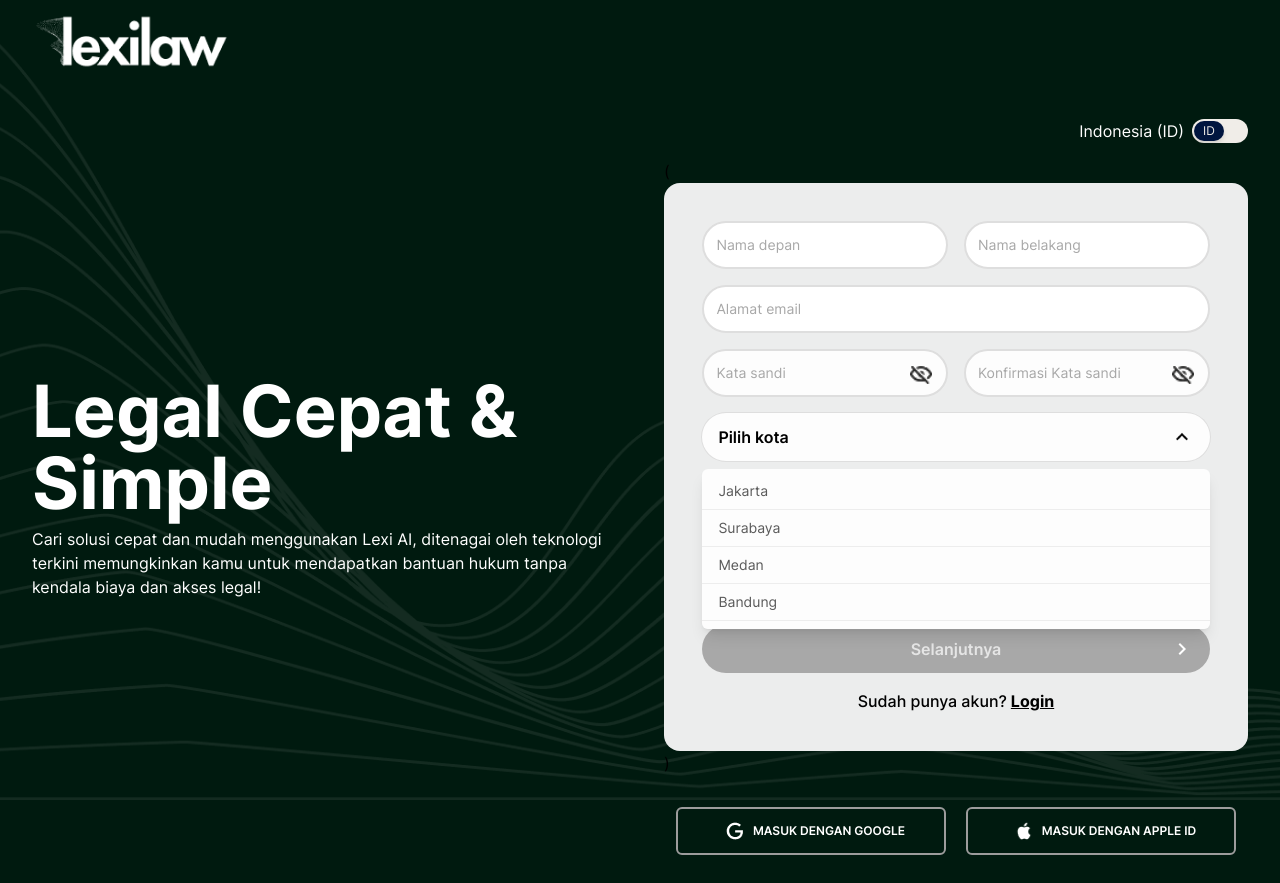
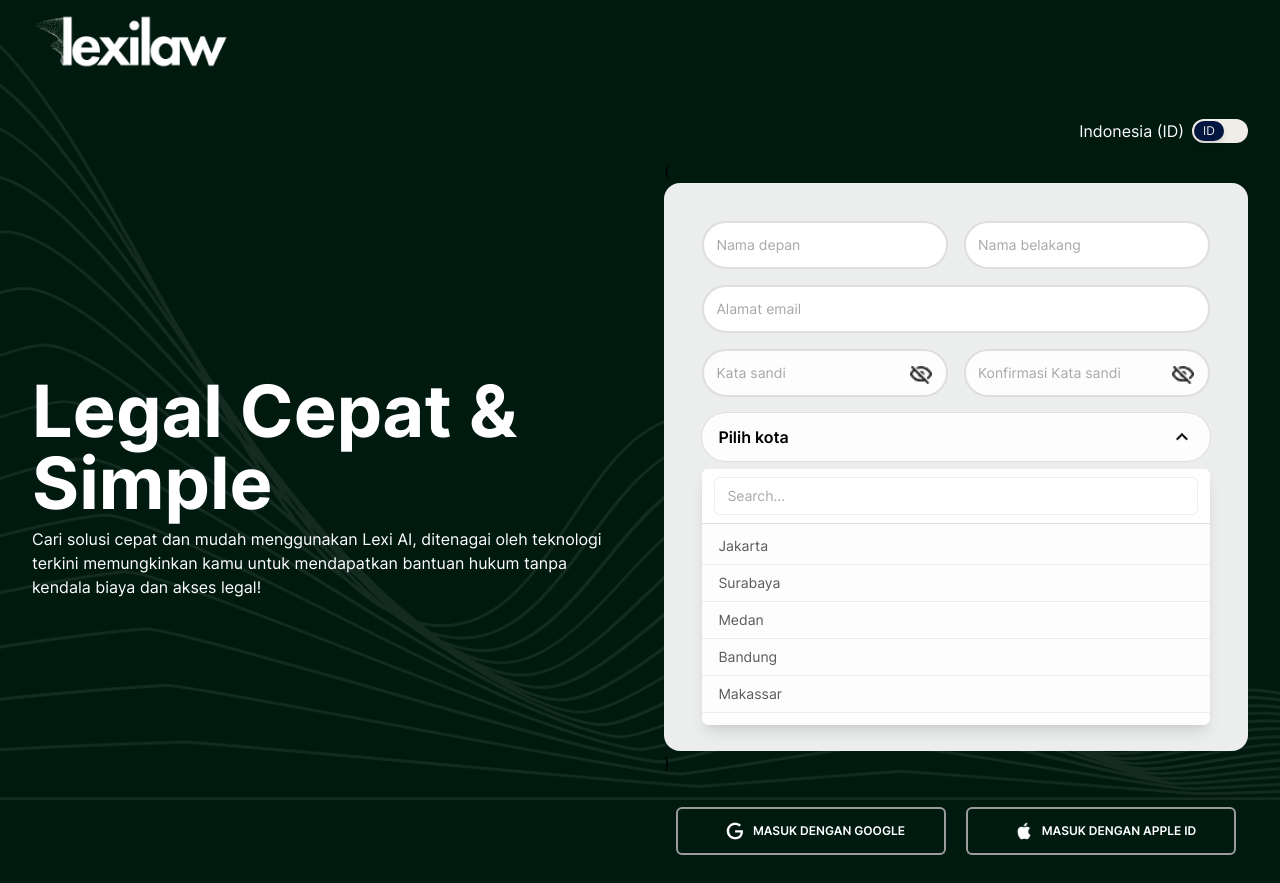
Before and after one commit to leobgs/lexilaw-web, a React (Create React App) app: page /register in a window 1280 px wide. Both pictures are taken after a click on the button "Pilih kota". Built offline with nearby package versions, Linux system fonts and the light colour scheme; no server answers.

Commit message:
add: searchbar on dropdown

```diff
--- a/src/components/Dropdown/Dropdown.jsx
+++ b/src/components/Dropdown/Dropdown.jsx
@@ -11,6 +11,8 @@ export const Dropdown = ({
   onSelectedOption
 }) => {
   const [isOpen, setIsOpen] = useState(false);
+  const [searchQuery, setSearchQuery] = useState("");
+
   const toggleDropdown = () => {
     setIsOpen(!isOpen);
   };
@@ -19,6 +21,10 @@ export const Dropdown = ({
     onSelectedOption(option);
     setIsOpen(false);
   };
+
+  const filteredOptions = options.filter(option =>
+    option.toLowerCase().includes(searchQuery.toLowerCase())
+  );
 
   return (
     <div className="relative inline-block text-left z-50">
@@ -40,9 +46,20 @@ export const Dropdown = ({
       </button>
 
       {isOpen && (
-        <div className="origin-top-center absolute right-0 mt-2 w-full rounded-md shadow-lg bg-primary-light ring-1 ring-gray-100 ring-opacity-5 overflow-y-auto max-h-40">
+        <div className="origin-top-center absolute right-0 mt-2 w-full rounded-md shadow-lg bg-primary-light ring-1 ring-gray-100 ring-opacity-5 overflow-hidden max-h-64">
+          <div className="px-3 py-2 bg-white border-b border-gray-100">
+            <input
+              type="text"
+              placeholder="Search..."
+              className="w-full px-3 py-2 border text-sm border-gray-100/50 rounded-md focus:outline-none"
+              value={searchQuery}
+              onChange={(e) => setSearchQuery(e.target.value)}
+            />
+          </div>
+
+          <div className="overflow-y-auto max-h-64">
             <div className="py-1 divide-y divide-gray-100/50" role="none">
-            {options.map((option, index) => (
+              {filteredOptions.map((option, index) => (
                 <button
                   key={index}
                   className="block w-full text-left px-4 py-2 text-sm text-gray-700 hover:bg-gray-100 hover:text-gray-900"
@@ -53,6 +70,7 @@ export const Dropdown = ({
               ))}
             </div>
           </div>
+        </div>
       )}
     </div>
   );
```
Lines whose indentation alone changed are shown as unchanged.
